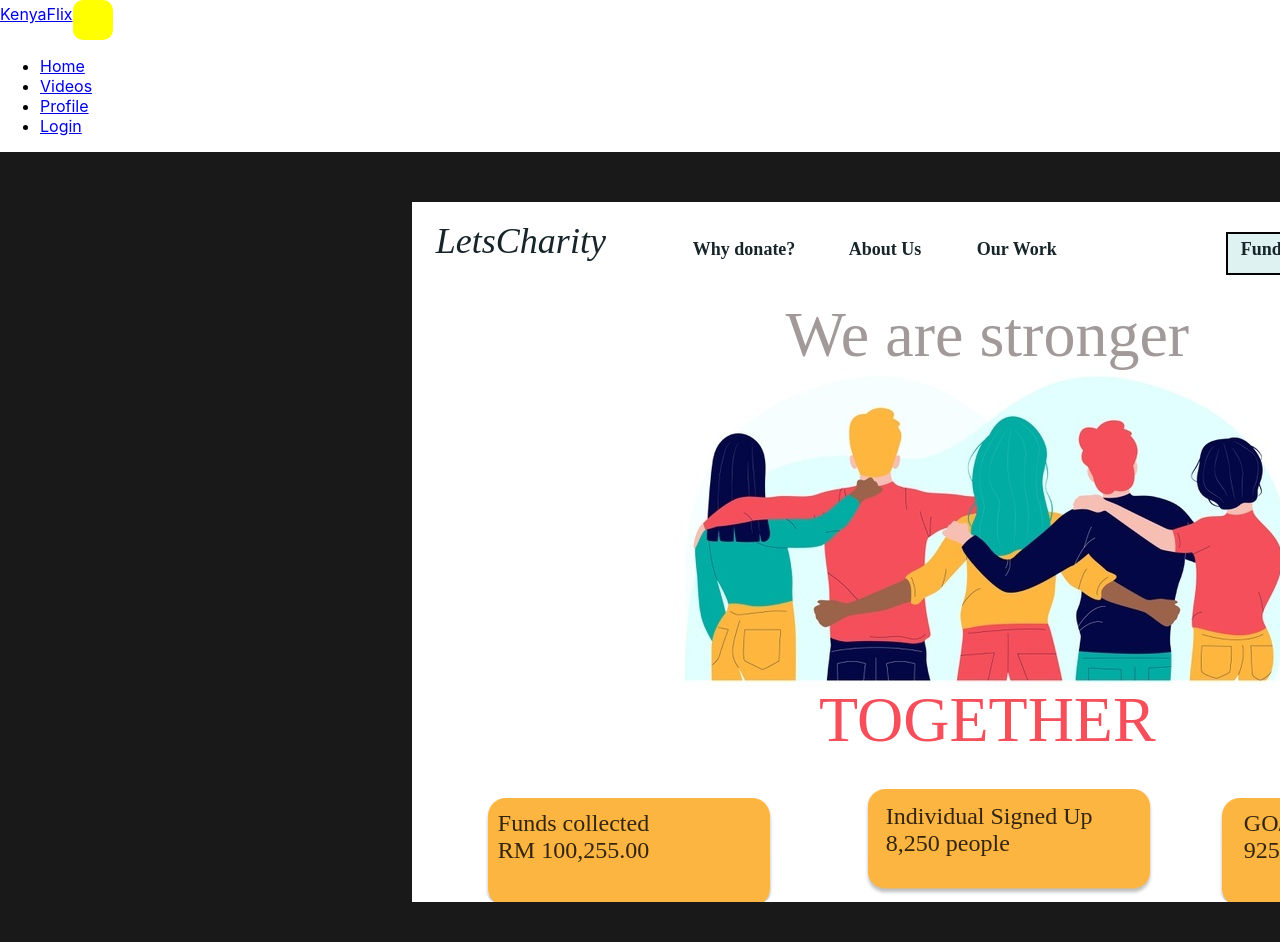
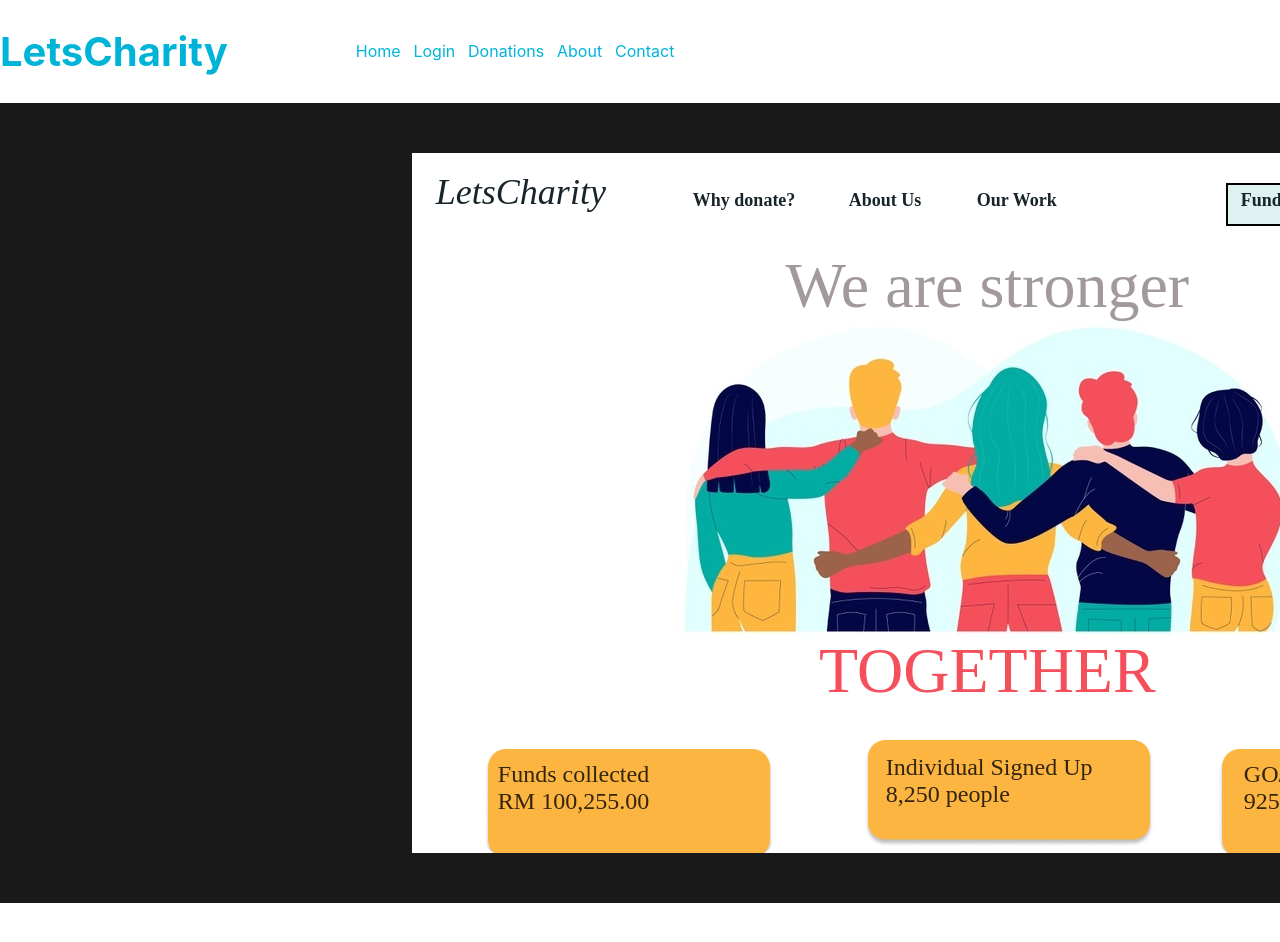
Before and after one commit to phase-5-children-s-home/childrens-home-app, a React (Create React App) app in the folder frontend/: page / in a window 1280 px wide. Shown: the top 942 px of the page. After the commit the page ends 903 px from the top, so only its background shows below. Built offline with nearby package versions, Linux system fonts and the light colour scheme; what react-auth-kit would draw is missing.

Commit message:
changes to navbar

```diff
--- a/frontend/src/components/Navbar.css
+++ b/frontend/src/components/Navbar.css
@@ -1,5 +1,39 @@
-nav{
-    margin-top: 0;
-    margin-left: 0;
-    margin-right: 0;
+:root {
+    --colorOne: #03045e;
+    --colorTwo: #0077b6;
+    --colorThree: #00b4d8;
+    --colorFour: #90e0ef;
+    --colorFive: #caf0f8;
+    --colorSix: #ffffff;
+    --colorSeven: #111111;
+    --colorEight: #c81d25;
 }
+
+.navbar {
+    display: flex;
+    align-items: center;
+    background-color: var(--colorSix);
+    color: var(--colorThree);
+    /* gap: 2%; */
+}
+
+.navbar a {
+    color: var(--colorThree);
+    text-decoration: none;
+    margin-right: 1%;
+    align-items: center;
+    justify-content: center;
+}
+
+.logo {
+    height: 100px;
+    margin-left: 2%;
+    margin-right: 5%;
+}
+
+.title {
+    align-items: center;
+    text-align: center;
+    margin-right: 10%;
+    font-size: 40px;
+}
--- a/frontend/src/components/Navbar.js
+++ b/frontend/src/components/Navbar.js
@@ -1,101 +1,18 @@
-import React from "react";
-import { Link, useNavigate } from "react-router-dom";
-import './Navbar.css'
-import { removeUser, removeUserToken, getToken} from "./utils/Auth";
+import React from 'react'
+import "./Navbar.css"
 
-function Navbar({isLoggedIn,setIsLoggedIn}){
-  let navigate = useNavigate();
-  let token = getToken()
 
-  function handleLogout() {
-    fetch("https://childrens-home-backend.onrender.com/", {
-      method: "DELETE",
-    }).then(() => {
-      removeUser();
-      removeUserToken();
-      setIsLoggedIn(false);
-      token = null
-    })
-      // token = null
-  }
-  function handleLogin() {
-      if(token !== null){
-      setIsLoggedIn(true)
-      navigate("/profile");
-      }
-  }
-  function handleLoginProfile() {
-    if (isLoggedIn === false && token === null) {
-      navigate("/login");
-    } else {
-      navigate("/profile");
-    }
-  }
-  console.log(isLoggedIn)
-  console.log(token)
-    return(
-        <div>
-            {/* <nav className="navbar bg-dark" >
-                <div className="container-fluid">
-                    <span className="navbar-brand mb-0 h1 text-bg-dark">KenyaFlix</span>
-                    <form className="d-flex" role="search">
-                    <input className="form-control me-2" type="search" placeholder="Search" aria-label="Search"/>
-                    <button className="btn btn-outline-warning" type="submit">Search</button>
-                    </form>
-                </div>
-            </nav> */}
-            <nav className="navbar navbar-expand-lg navbar-light bg-light">
-        <div className="container-fluid">
-         {/* <img src={logo} alt="logo" style={{ width: "100px", height: "100%", position: "absolute", top: 0, left: 0 }} /> */}
-          <Link className="navbar-brand" href="#">
-            KenyaFlix
-          </Link>
-          <button
-            className="navbar-toggler"
-            type="button"
-            data-bs-toggle="collapse"
-            data-bs-target="#navbarNav"
-            aria-controls="navbarNav"
-            aria-expanded="false"
-            aria-label="Toggle navigation"
-          >
-            <span className="navbar-toggler-icon"></span>
-          </button>
-          <div className="collapse navbar-collapse" id="navbarNav">
-            <ul className="navbar-nav ms-auto">
-              <li className="nav-item">
-                <Link className="nav-link" to="/">
-                  Home
-                </Link>
-              </li>
-              <li className="nav-item">
-                <Link className="nav-link" to="/videos">
-                  Videos
-                </Link>
-              </li>
-              <li className="nav-item" onClick={handleLoginProfile}>
-                <Link className="nav-link" to="/profile" >
-                  Profile
-                </Link>
-              </li>
-              <li className="nav-item">
-              {!isLoggedIn?(
-                <Link className="nav-link" to="/login" onClick={handleLogin}>
-                  Login
-                </Link>
-              ):(
-                <Link className="nav-link" to="/profile" onClick={handleLogout}>
-                  Log out
-                </Link>
-              )}
-              </li>
-            </ul>
-          </div>
-        </div>
-      </nav>
-        </div>
-    )
-
+function Navbar() {
+  return (
+    <div className="navbar">
+        <h1 className='title'>LetsCharity</h1>
+        <a href='./'>Home</a>
+        <a href='./login'>Login</a>
+        <a href='./donation'>Donations</a>
+        <a href='./about'>About</a>
+        <a href='./contact'>Contact</a>
+    </div>
+  )
 }
 
 export default Navbar
```
